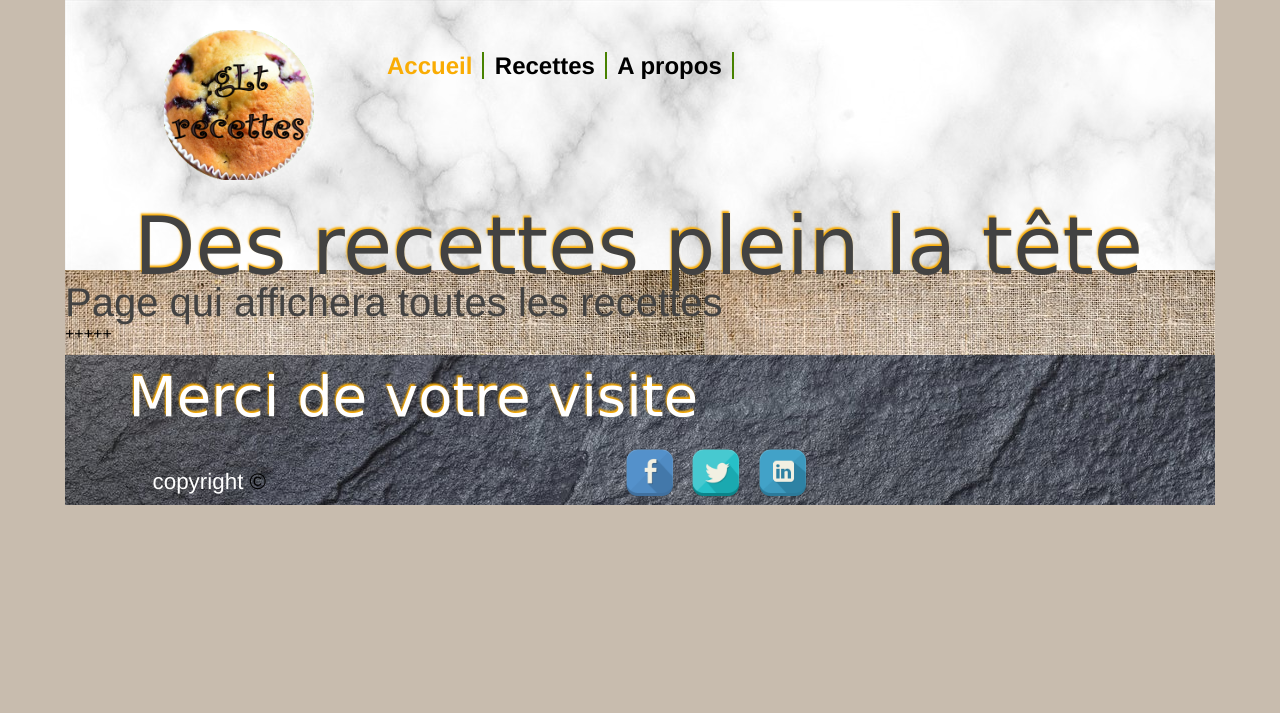
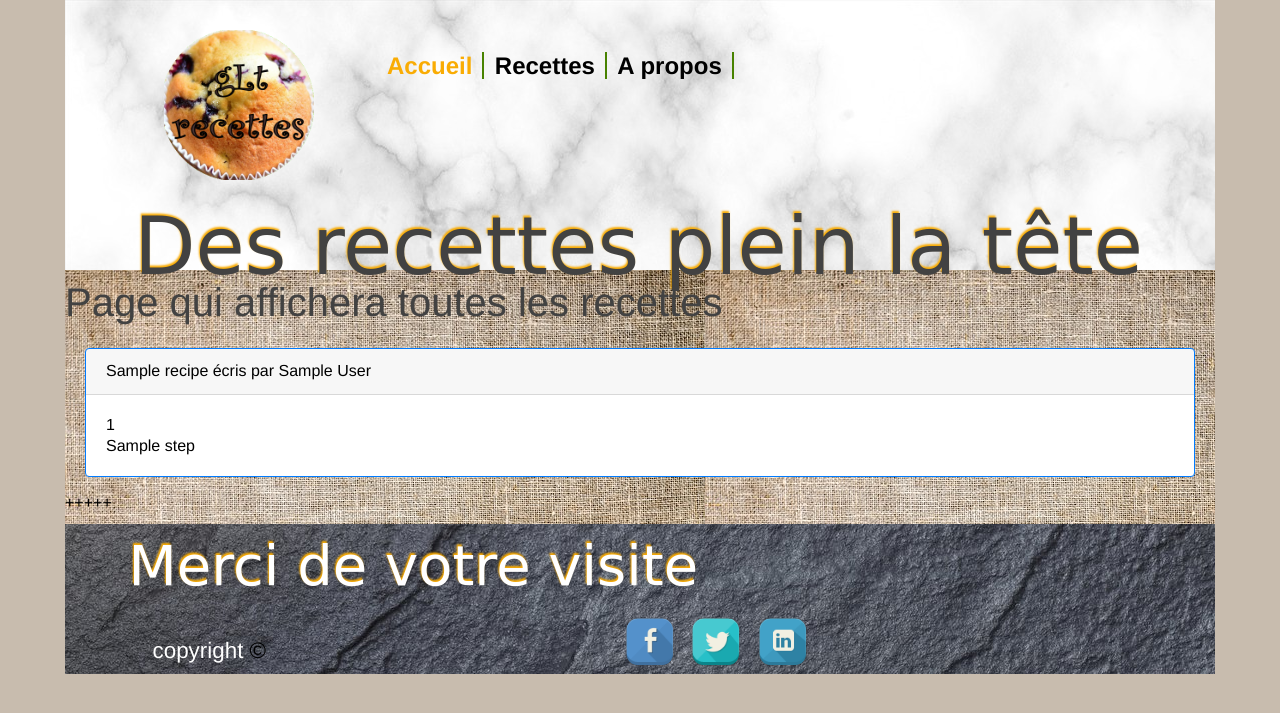
Before and after one commit to gaby07330/first_symfony5_project, a Symfony app: template templates/recipes/index.html.twig in a window 1280 px wide. Shown: the top 713 px of the page. Run offline with Twig, Linux system fonts and the light colour scheme; the template is opened without the code that fills it: most values are stand-ins (such as "Sample title", 1, 10 or a date in 2020); some libraries are stand-ins or nearby versions.

Commit message:
Lecture et affichage des données

```diff
--- a/templates/recipes/index.html.twig
+++ b/templates/recipes/index.html.twig
@@ -4,6 +4,29 @@
 
 <h1> Page qui affichera toutes les recettes </h1>
 
+
+{% for recipe in recipes %}
+<a href="{{path('recipe', {recipeId: recipe.id})}}">
+
+	<div class="container mt-4">
+	<div class="card border-primary mb-3" style="">
+
+	<div class="card-header">{{recipe.name}} écris par {{recipe.author}} </div>
+
+	<div class="card-body">
+		<div>{{recipe.id}}</div>
+
+
+	  <p class="card-text">{{recipe.step}}</p>
+	</div>
+	</div>
+	</div>
+
+</a>
+{% endfor %}
+
+
+
 <a href="{{path ('recipeNew')}}">+++++</a>
 
 
```
Also changed, not shown: src/Controller/RecipesController.php (+9 -5 lines), templates/recipes/recipe.html.twig (+12 -1 lines).
